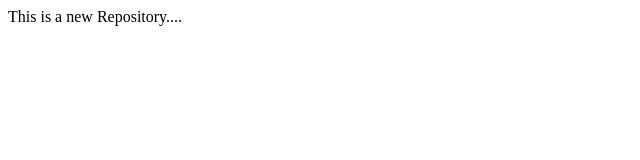
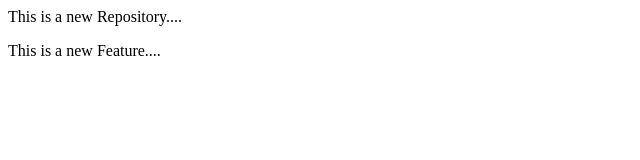
Before and after one commit to Aishwarya-S-15/localrepo, a plain HTML site: page index.html in a window 1280 px wide. Shown: the whole page, without its empty margins (0-640 px from the left). Drawn offline with Linux system fonts and the light colour scheme.

Commit message:
Add new feature

```diff
--- a/index.html
+++ b/index.html
@@ -1 +1,2 @@
 <p>This is a new Repository....</p>
+<p>This is a new Feature....</p>
```
